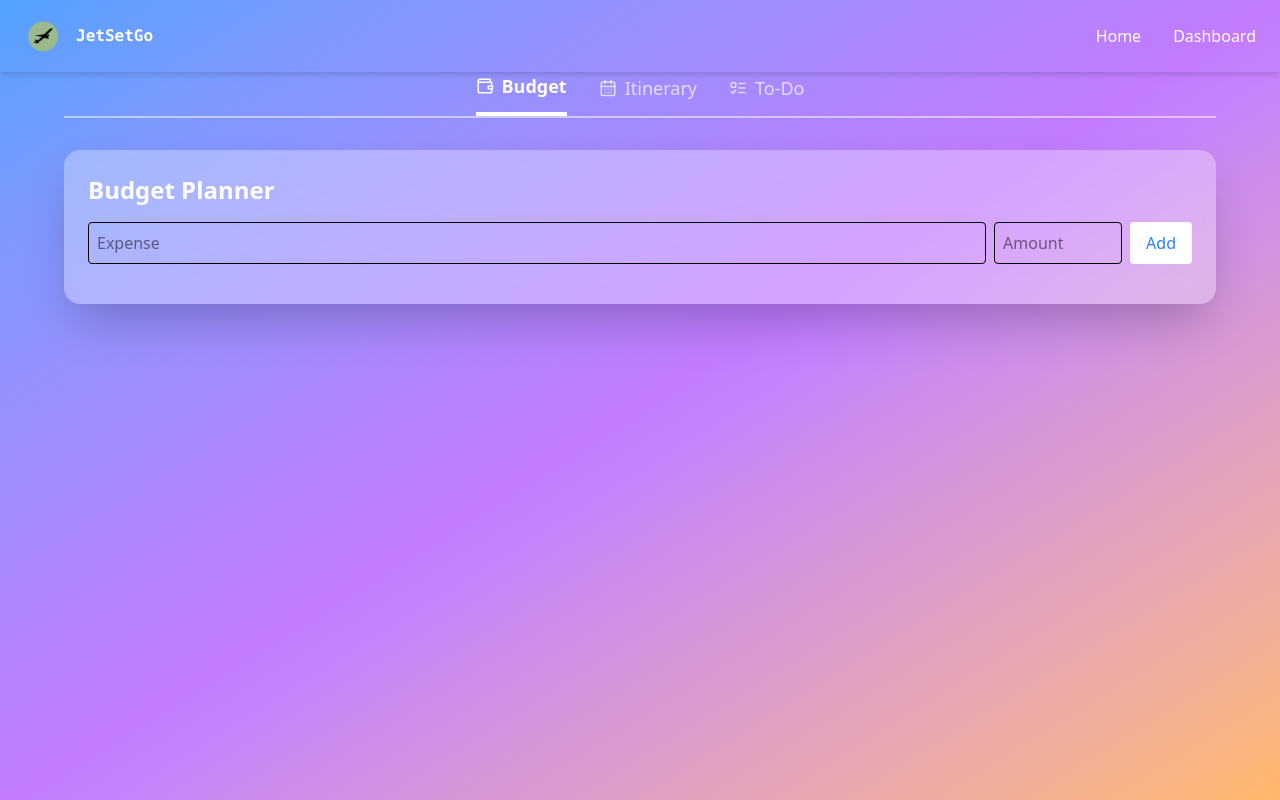
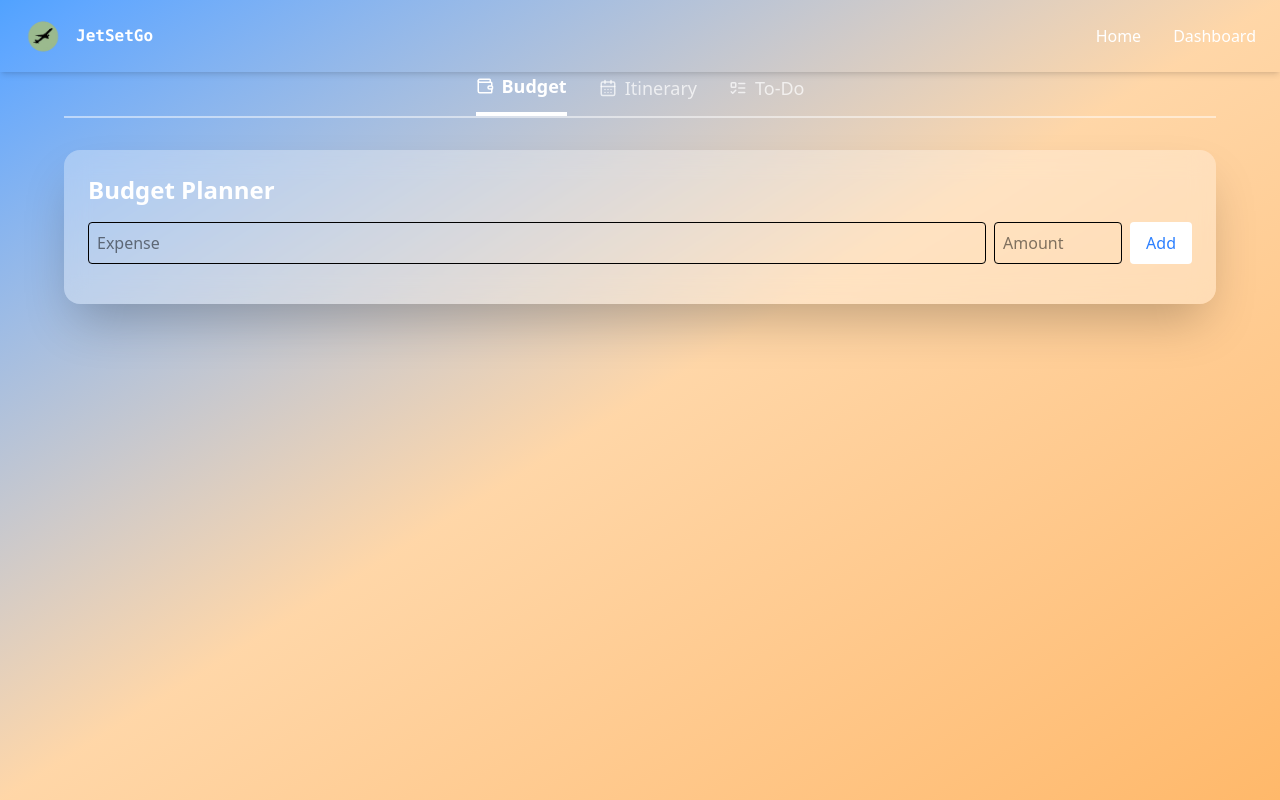
Before and after one commit to YashsaviN/Tripot---Personalised-Trip-Planner, a React (Vite) app in the folder JetSetGo/: page /dashboard in a window 1280 px wide. Built offline with nearby package versions, Linux system fonts and the light colour scheme.

Commit message:
front-end with no backend

```diff
--- a/JetSetGo/src/components/Trip/Trip.jsx
+++ b/JetSetGo/src/components/Trip/Trip.jsx
@@ -98,7 +98,7 @@
     };
 
     return (
-        <div className="min-h-screen bg-gradient-to-br from-blue-400 via-purple-400 to-orange-300 py-10 px-5">
+        <div className="min-h-screen bg-gradient-to-br from-blue-400 via-orange-200 to-orange-300 py-10 px-5">
             <div className="max-w-6xl mx-auto">
                 {/* Trip Title */}
                 <h1 className="text-4xl font-bold mb-8 text-center font-serif text-white drop-shadow-lg">
```
